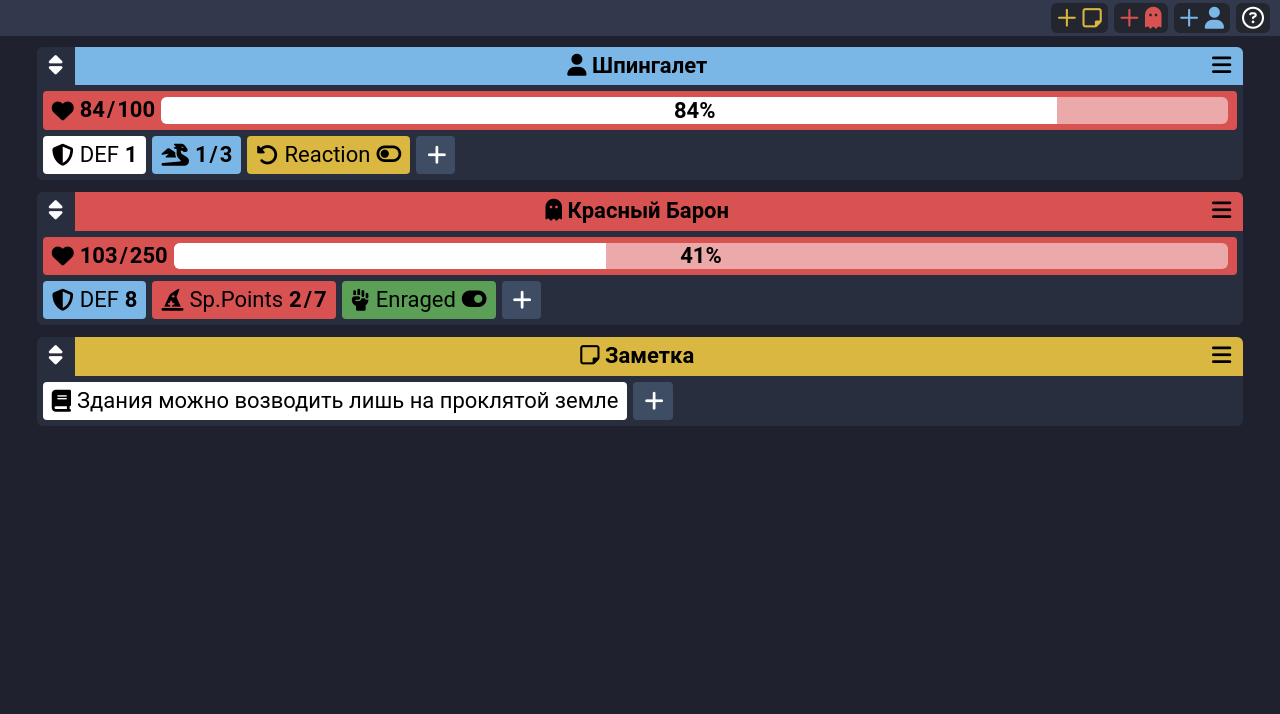
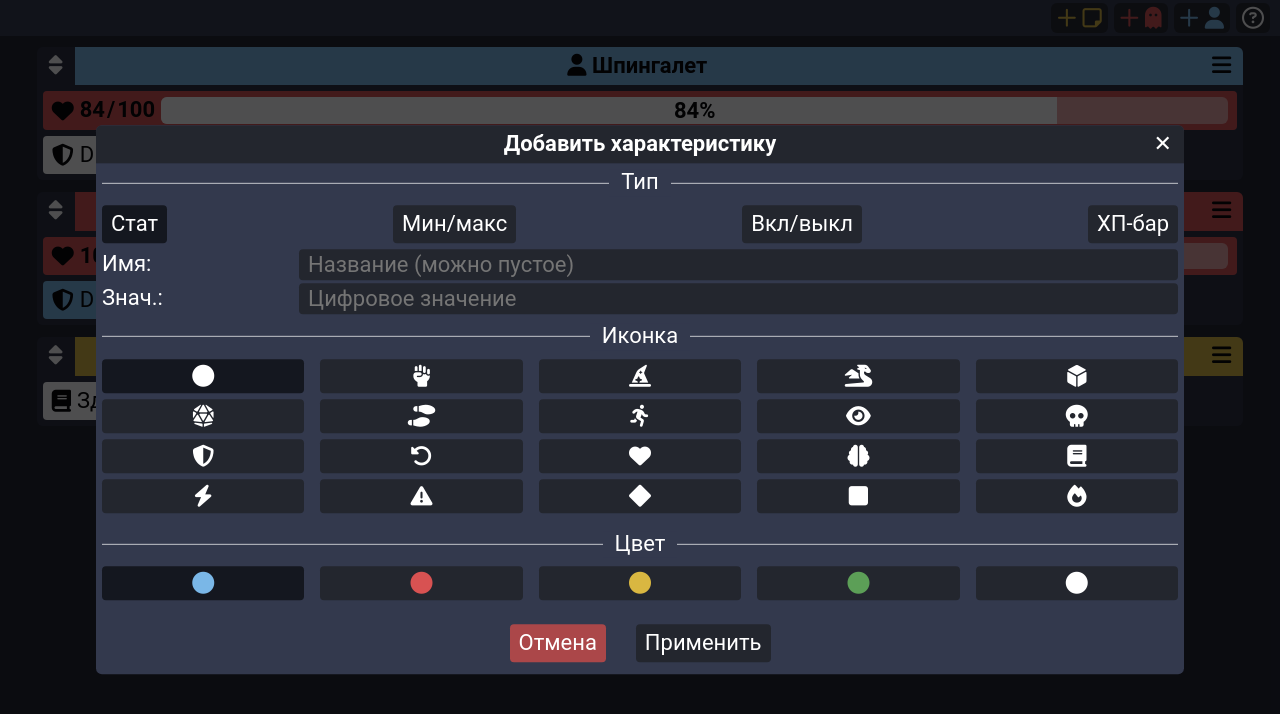
Before and after one commit to Ullus96/pathfinder-tracker, a Vue app: page / in a window 1280 px wide. Both pictures are taken after a click on the element 435 px from the left and 154 px from the top of the page. Shown: the top 714 px of the page. Built offline with nearby package versions, Linux system fonts and the light colour scheme.

Commit message:
added add stat functionality

```diff
--- a/src/App.vue
+++ b/src/App.vue
@@ -1,6 +1,6 @@
 <template>
   <!-- modal start -->
-  <div class="modal" style="display: none">
+  <div class="modal" v-if="showModal">
     <div class="modal__card">
       <div class="modal__header">
         <h2>Добавить характеристику</h2>
@@ -13,10 +13,18 @@
           <h4 class="modal__title--text">Тип</h4>
         </div>
         <div class="modal__types">
-          <div class="modal__type btn">Стат</div>
-          <div class="modal__type btn active">Мин/макс</div>
-          <div class="modal__type btn">Вкл/выкл</div>
-          <div class="modal__type btn">ХП-бар</div>
+          <div
+            v-for="(type, idx) in modalData.types"
+            :key="idx"
+            class="modal__type btn"
+            :class="idx === modalData.activeType ? 'active' : ''"
+            @click="
+              modalData.activeType = idx;
+              chooseType(idx);
+            "
+          >
+            {{ type }}
+          </div>
         </div>
         <!-- end of types -->
 
@@ -28,22 +36,28 @@
               class="modal__input"
               type="text"
               placeholder="Название (можно пустое)"
+              v-model="modalData.name"
             />
           </div>
-          <div class="modal__value">
+          <div class="modal__value" v-if="modalData.activeType !== 2">
             <p>Знач.:</p>
             <input
               class="modal__input"
               type="text"
               placeholder="Цифровое значение"
+              v-model="modalData.current"
             />
           </div>
-          <div class="modal__value">
+          <div
+            class="modal__value"
+            v-if="modalData.activeType == 1 || modalData.activeType == 3"
+          >
             <p>Макс:</p>
             <input
               class="modal__input"
               type="text"
               placeholder="Максимальное значение"
+              v-model="modalData.max"
             />
           </div>
         </div>
@@ -55,52 +69,15 @@
             <h4 class="modal__title--text">Иконка</h4>
           </div>
           <div class="modal__flex">
-            <div class="modal__item btn">
-              <i class="fa-solid fa-circle"></i>
+            <div
+              class="modal__item btn"
+              v-for="(icon, idx) in modalData.icons"
+              :key="idx"
+              :class="idx === modalData.activeIcon ? 'active' : ''"
+              @click="modalData.activeIcon = idx"
+            >
+              <i class="fa-solid" :class="`fa-${icon}`"></i>
             </div>
-            <div class="modal__item btn active">
-              <i class="fa-solid fa-hand-fist"></i>
-            </div>
-            <div class="modal__item btn">
-              <i class="fa-solid fa-hat-wizard"></i>
-            </div>
-            <div class="modal__item btn">
-              <i class="fa-solid fa-dragon"></i>
-            </div>
-            <div class="modal__item btn">
-              <i class="fa-solid fa-dice-d6"></i>
-            </div>
-            <div class="modal__item btn">
-              <i class="fa-solid fa-dice-d20"></i>
-            </div>
-            <div class="modal__item btn">
-              <i class="fa-solid fa-shoe-prints"></i>
-            </div>
-            <div class="modal__item btn">
-              <i class="fa-solid fa-person-running"></i>
-            </div>
-            <div class="modal__item btn"><i class="fa-solid fa-eye"></i></div>
-            <div class="modal__item btn"><i class="fa-solid fa-skull"></i></div>
-            <div class="modal__item btn">
-              <i class="fa-solid fa-shield-halved"></i>
-            </div>
-            <div class="modal__item btn">
-              <i class="fa-solid fa-rotate-left"></i>
-            </div>
-            <div class="modal__item btn"><i class="fa-solid fa-heart"></i></div>
-            <div class="modal__item btn"><i class="fa-solid fa-brain"></i></div>
-            <div class="modal__item btn"><i class="fa-solid fa-book"></i></div>
-            <div class="modal__item btn"><i class="fa-solid fa-bolt"></i></div>
-            <div class="modal__item btn">
-              <i class="fa-solid fa-triangle-exclamation"></i>
-            </div>
-            <div class="modal__item btn">
-              <i class="fa-solid fa-diamond"></i>
-            </div>
-            <div class="modal__item btn">
-              <i class="fa-solid fa-square"></i>
-            </div>
-            <div class="modal__item btn"><i class="fa-solid fa-fire"></i></div>
           </div>
         </div>
         <!-- end of icons -->
@@ -111,19 +88,16 @@
             <h4 class="modal__title--text">Цвет</h4>
           </div>
           <div class="modal__flex">
-            <div class="modal__item btn text-blue">
-              <i class="fa-solid fa-circle"></i>
-            </div>
-            <div class="modal__item btn text-red">
-              <i class="fa-solid fa-circle"></i>
-            </div>
-            <div class="modal__item btn text-yellow">
-              <i class="fa-solid fa-circle"></i>
-            </div>
-            <div class="modal__item btn active text-green">
-              <i class="fa-solid fa-circle"></i>
-            </div>
-            <div class="modal__item btn text-white">
+            <div
+              class="modal__item btn"
+              v-for="(color, idx) in modalData.colors"
+              :key="idx"
+              :class="[
+                `text-${color}`,
+                idx === modalData.activeColor ? 'active' : '',
+              ]"
+              @click="modalData.activeColor = idx"
+            >
               <i class="fa-solid fa-circle"></i>
             </div>
           </div>
@@ -133,7 +107,7 @@
         <!-- btns -->
         <div class="modal__btns">
           <div class="btn btn-red">Отмена</div>
-          <div class="btn">Применить</div>
+          <div class="btn" @click="addStat">Применить</div>
         </div>
       </div>
     </div>
@@ -141,15 +115,27 @@
   <!-- modal end -->
   <header class="header">
     <ul class="header__content">
-      <li class="header__button" id="new-note">
+      <li
+        class="header__button"
+        id="new-note"
+        @click="addCharacter('Заметка', 'yellow', 'note')"
+      >
         <i class="fa-sharp fa-regular fa-plus"></i>
         <i class="fa-regular fa-note-sticky"></i>
       </li>
-      <li class="header__button" id="new-enemy">
+      <li
+        class="header__button"
+        id="new-enemy"
+        @click="addCharacter('Противник', 'red', 'ghost')"
+      >
         <i class="fa-sharp fa-regular fa-plus"></i>
         <i class="fa-solid fa-ghost"></i>
       </li>
-      <li class="header__button" id="new-npc">
+      <li
+        class="header__button"
+        id="new-npc"
+        @click="addCharacter('Персонаж', 'blue', 'user')"
+      >
         <i class="fa-sharp fa-regular fa-plus"></i>
         <i class="fa-solid fa-user"></i>
       </li>
@@ -166,6 +152,7 @@
       :data="data"
       @removeCharacter="removeCharacter"
       @removeStat="removeStat"
+      @editStat="editStat"
     ></character>
   </section>
 </template>
@@ -272,9 +259,83 @@ export default {
       },
     ]);
 
-    function addCharacter() {}
+    let showModal = ref(false);
 
-    function addStat() {}
+    const modalData = reactive({
+      activeType: 0,
+      types: ["Стат", "Мин/макс", "Вкл/выкл", "ХП-бар"],
+      typesName: ["value", "value", "toggle", "health"],
+      activeIcon: 0,
+      icons: [
+        "circle",
+        "hand-fist",
+        "hat-wizard",
+        "dragon",
+        "dice-d6",
+        "dice-d20",
+        "shoe-prints",
+        "person-running",
+        "eye",
+        "skull",
+        "shield-halved",
+        "rotate-left",
+        "heart",
+        "brain",
+        "book",
+        "bolt",
+        "triangle-exclamation",
+        "diamond",
+        "square",
+        "fire",
+      ],
+      activeColor: 0,
+      colors: ["blue", "red", "yellow", "green", "white"],
+      name: "",
+      current: "",
+      max: "",
+    });
+
+    function addCharacter(name, color, icon) {
+      const generatedCharacter = {
+        name: name,
+        color: color,
+        icon: icon,
+        stats: [],
+      };
+      characters.push(generatedCharacter);
+    }
+
+    // create temporary variables that used to identify current editable position
+    const currentEditable = reactive({
+      charIdx: 0,
+      statIdx: 0,
+    });
+
+    // open modal window on clicked 'plus' or 'edit' btns
+    function editStat(charIdx) {
+      showModal.value = true;
+      currentEditable.charIdx = charIdx;
+    }
+
+    function addStat() {
+      const generatedStat = {
+        name: modalData.name,
+        current: modalData.current,
+        max: modalData.max,
+        type: modalData.typesName[modalData.activeType],
+        icon: modalData.icons[modalData.activeIcon],
+        color: modalData.colors[modalData.activeColor],
+      };
+
+      characters[currentEditable.charIdx].stats.push(generatedStat);
+
+      // clean all variables to make a new opened modal an empty one
+      showModal.value = false;
+      modalData.name = "";
+      modalData.current = "";
+      modalData.max = "";
+      wasSetToToggle = false;
+    }
 
     // we get character index from Character.vue then we remove
     // certain character from characters array
@@ -283,17 +344,40 @@ export default {
     }
 
     // we get characterIndex from Character.vue and statIdx from Stat.vue
+    // that combined into payload in Character.vue
     // then we remove certain stat from render
     function removeStat(payload) {
       characters[payload.charIdx].stats.splice(payload.statIdx, 1);
     }
 
+    // create an argument to tell us if type was switched to toggle
+    let wasSetToToggle = false;
+
+    // check if toggle was chosen, and set current value to 1
+    // else if previous type was toggle, and another one was chosen
+    // then remove current value from 1 to empty one
+    function chooseType(idx) {
+      if (idx == 2) {
+        modalData.current = 1;
+        wasSetToToggle = true;
+      } else {
+        if (modalData.current == 1 && wasSetToToggle) {
+          modalData.current = "";
+          wasSetToToggle = false;
+        }
+      }
+    }
+
     return {
       characters,
+      showModal,
+      modalData,
       addCharacter,
       addStat,
+      editStat,
       removeCharacter,
       removeStat,
+      chooseType,
     };
   },
 };
--- a/src/components/Character.vue
+++ b/src/components/Character.vue
@@ -33,7 +33,7 @@
       </stat>
       <!-- end of single stat -->
       <!-- plus -->
-      <div class="stats__item stats__item--add">
+      <div class="stats__item stats__item--add" @click="editStat">
         <i class="fa-solid fa-plus"></i>
       </div>
       <!-- end of plus -->
@@ -46,7 +46,7 @@ import Stat from "./Stat.vue";
 export default {
   components: { Stat },
   props: ["data", "i"],
-  emits: ["removeCharacter", "removeStat"],
+  emits: ["removeCharacter", "removeStat", "addStat"],
   setup(props, context) {
     function removeCharacter() {
       context.emit("removeCharacter", props.i);
@@ -59,9 +59,14 @@ export default {
       context.emit("removeStat", { charIdx: props.i, statIdx });
     }
 
+    function editStat() {
+      context.emit("editStat", props.i);
+    }
+
     return {
       removeCharacter,
       removeStat,
+      editStat,
     };
   },
 };
```
Also changed, not shown: src/html_components/modal.html (added, +172 -0 lines), src/html_components/person.html (renamed from src/person.html).
